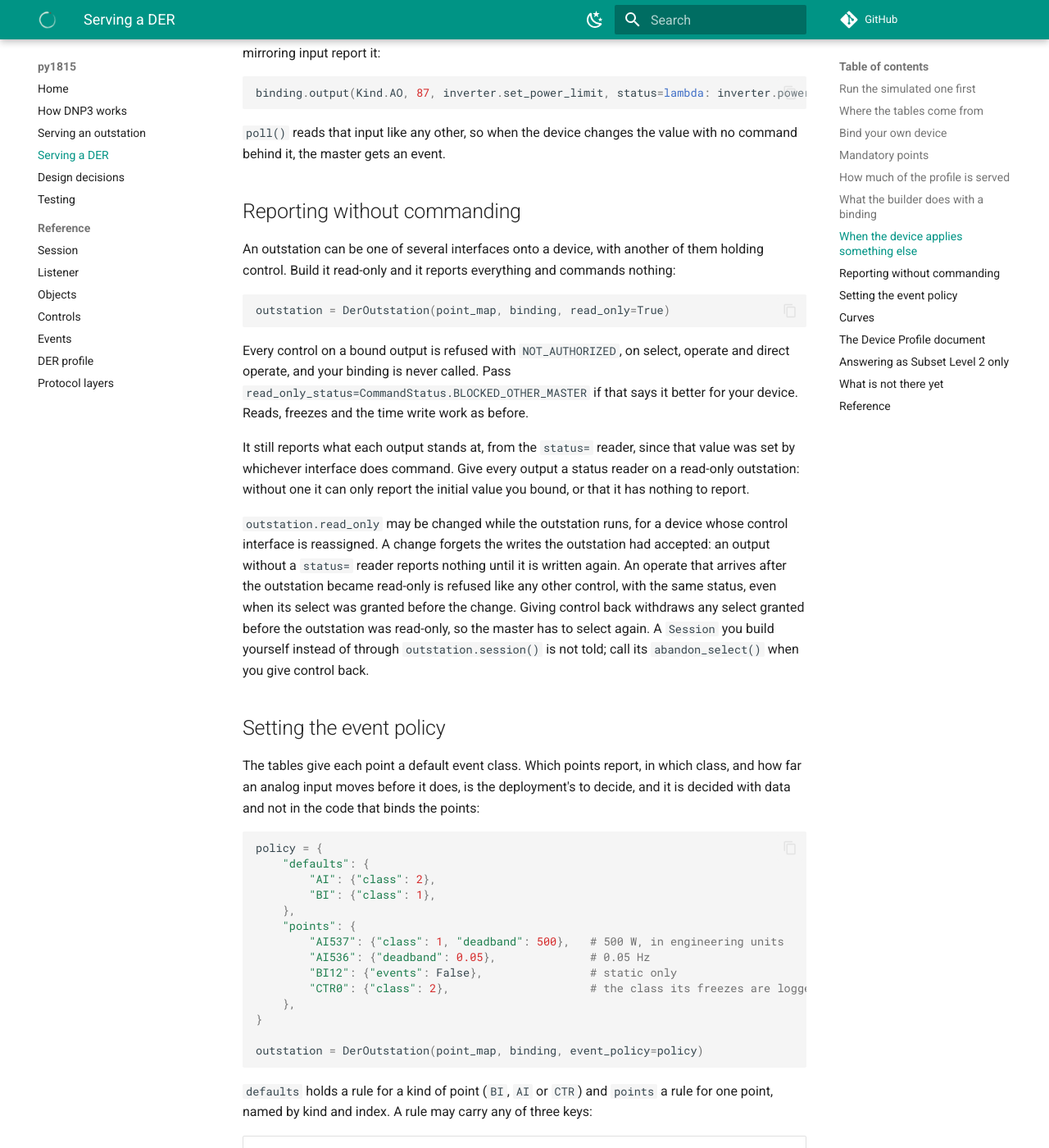
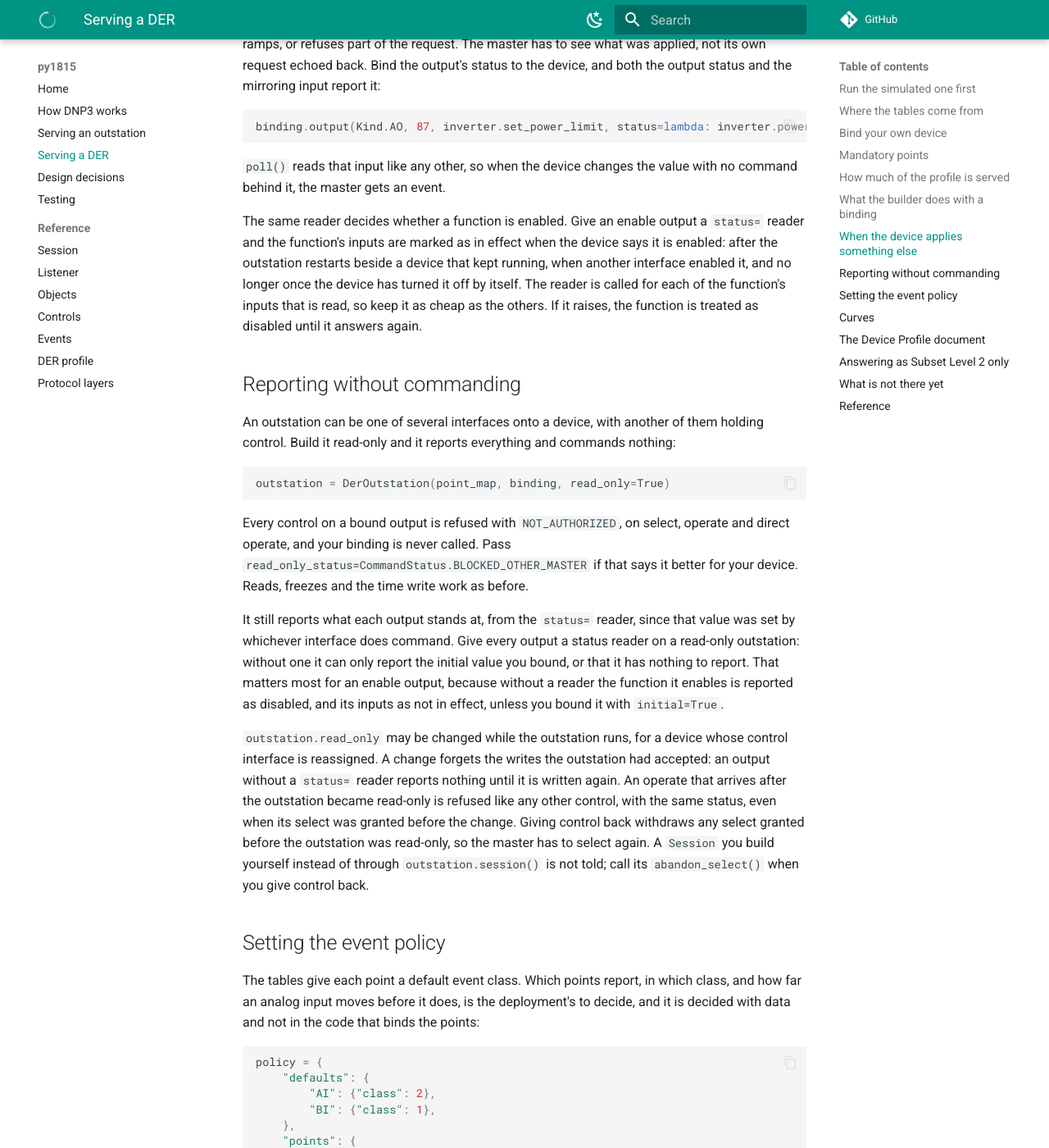
Before and after one commit to DERSecurity/py1815, an MkDocs documentation site: the page built from docs/der.md, in a window 1280 px wide and 1400 px high, scrolled down 5437 px. Shown: the whole window at 82% size. Built offline with MkDocs 1.6.1 and Material for MkDocs 9.7.7, drawn with Linux system fonts in a browser that asks for light colours; comment, search, counter and statistics services are not loaded; some of the changed text lies outside the part shown.

Commit message:
Take whether a function is enabled from what its enable output stands at
The inputs of a disabled function are sent as not in effect, and whether the function was enabled came from the last write this outstation accepted, whatever the binding's status reader said. The output's status and its mirror already ask the reader, so the three could disagree: a function the device already had enabled was marked not in effect until a master wrote the enable again, one the device turned off by itself stayed marked in effect, and a read-only outstation, which accepts no write, could never show a function as enabled.

The test now asks the same place as the status and the mirror. A standing value that cannot be vouched for is not taken as enabled. A binding with no status reader behaves as before.

```diff
--- a/docs/der.md
+++ b/docs/der.md
@@ -206,7 +206,7 @@ event and changes no output.
 | **Scaling** | A value goes on the wire as `(value - offset) / multiplier`, rounded, from the tables. A setpoint comes off it the other way. |
 | **Range** | An input outside the tables' range is reported with `OVER_RANGE`. A setpoint outside it is refused with `OUT_OF_RANGE`, not clamped. |
 | **Quality** | `GOOD` is `ONLINE`. `COMM_LOST` clears `ONLINE` and sets `COMM_LOST`. `NEVER_READ` sets `RESTART`. A reader that raises is reported as `COMM_LOST` and logged; the rest of the response is unaffected. |
-| **Functions** | A function is supported when its enable output is bound. While it is disabled its inputs are sent with their values and without `ONLINE`, as clause 6.1.1 requires; the supports input and the input reporting whether it is enabled stay `ONLINE`. `disabled_offline=False` turns this off. |
+| **Functions** | A function is supported when its enable output is bound. While it is disabled its inputs are sent with their values and without `ONLINE`, as clause 6.1.1 requires; the supports input and the input reporting whether it is enabled stay `ONLINE`. Whether it is enabled is what its enable output stands at: your `status=` reader when you give one, the last accepted write when you do not. `disabled_offline=False` turns this off. |
 | **Class 0** | Binary inputs, counters, frozen counters and analog inputs. Output status is read by naming its group, and the advertisement block is left out, as the profile selects. |
 | **Events** | `poll()` reads every input with an event class and buffers what changed, in the class the tables give it unless an [event policy](#setting-the-event-policy) says otherwise. Analog events keep only the latest per point and travel as 32-bit without time; binary events keep every change, with time. The first `poll()` only notes where each point stands. |
 | **Controls** | A select runs every check and executes nothing; an operate calls your binding. A binary output behaves as latched whichever operation commanded it. A point with no binding answers `NOT_SUPPORTED` for that point alone. |
@@ -238,6 +238,14 @@ binding.output(Kind.AO, 87, inverter.set_power_limit, status=lambda: inverter.po
 `poll()` reads that input like any other, so when the device changes the value
 with no command behind it, the master gets an event.
 
+The same reader decides whether a function is enabled. Give an enable output a
+`status=` reader and the function's inputs are marked as in effect when the
+device says it is enabled: after the outstation restarts beside a device that
+kept running, when another interface enabled it, and no longer once the device
+has turned it off by itself. The reader is called for each of the function's
+inputs that is read, so keep it as cheap as the others. If it raises, the
+function is treated as disabled until it answers again.
+
 ## Reporting without commanding
 
 An outstation can be one of several interfaces onto a device, with another of
@@ -256,7 +264,10 @@ for your device. Reads, freezes and the time write work as before.
 It still reports what each output stands at, from the `status=` reader, since
 that value was set by whichever interface does command. Give every output a
 status reader on a read-only outstation: without one it can only report the
-initial value you bound, or that it has nothing to report.
+initial value you bound, or that it has nothing to report. That matters most
+for an enable output, because without a reader the function it enables is
+reported as disabled, and its inputs as not in effect, unless you bound it
+with `initial=True`.
 
 `outstation.read_only` may be changed while the outstation runs, for a device
 whose control interface is reassigned. A change forgets the writes the
```
Also changed, not shown: changelog.d/64.changed.md (+6 -2 lines), docs/DESIGN.md (+17 -4 lines), 2 other files.
